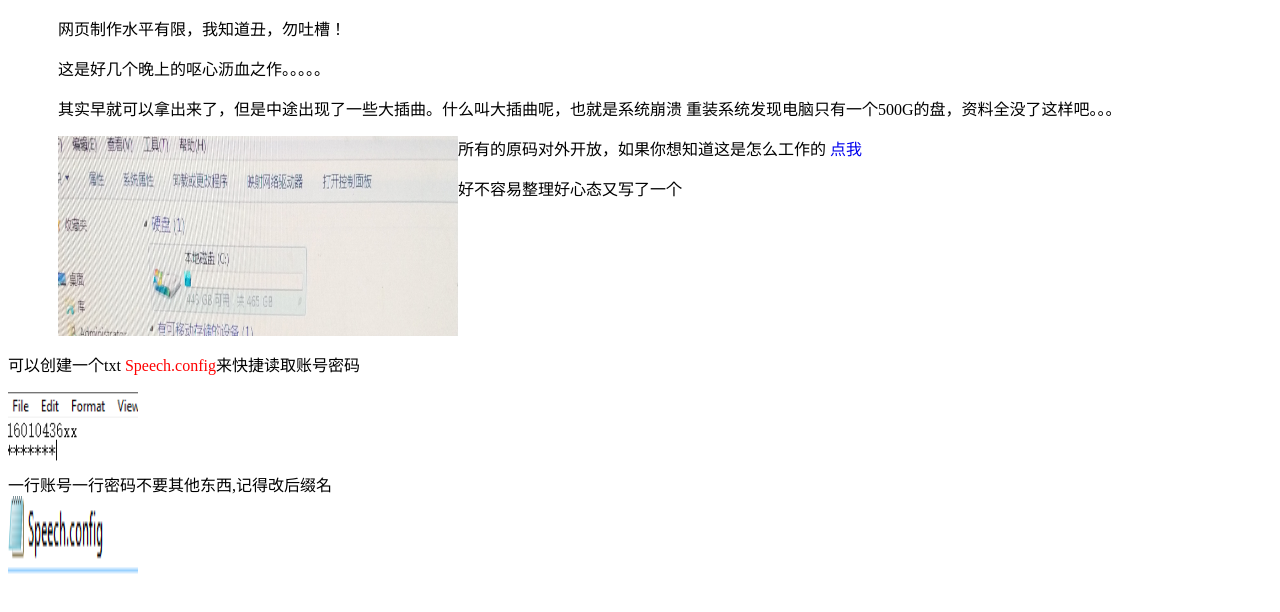
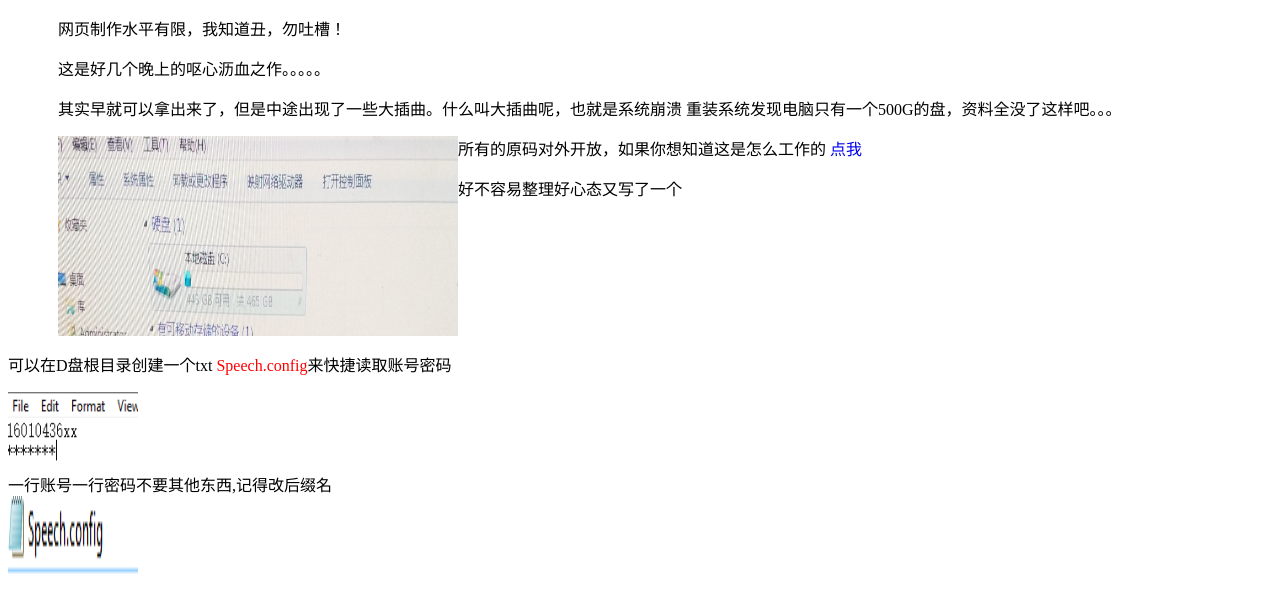
Before and after one commit to honosayaka/honosayaka.github.io, a plain HTML site: page html/use-help.html in a window 1280 px wide. Both pictures are taken after a click on the button "是的，我已经明白". Drawn offline with Linux system fonts and the light colour scheme.

Commit message:
Update use-help.html

```diff
--- a/html/use-help.html
+++ b/html/use-help.html
@@ -27,7 +27,7 @@
 				<p>好不容易整理好心态又写了一个</p>
 			</div><div class="clearfloat"></div>
 			<div class="detail">
-			<p>可以创建一个txt <font color="red">Speech.config</font>来快捷读取账号密码
+			<p>可以在D盘根目录创建一个txt <font color="red">Speech.config</font>来快捷读取账号密码
 			<div class="showsmallimg"><img src="../img/passwordhelp.png" width="100%" height="100%"/></div>
 			一行账号一行密码不要其他东西,记得改后缀名
 			<div class="showsmallimg"><img src="../img/config.png" width="100%" height="100%"/></div></p>
```
